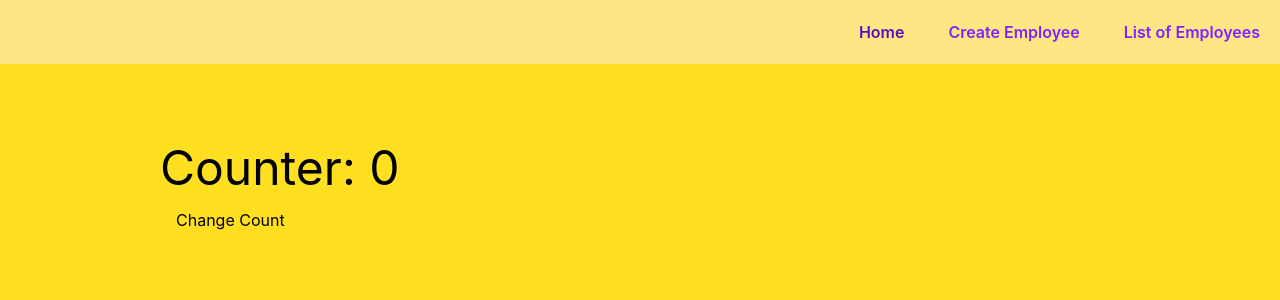
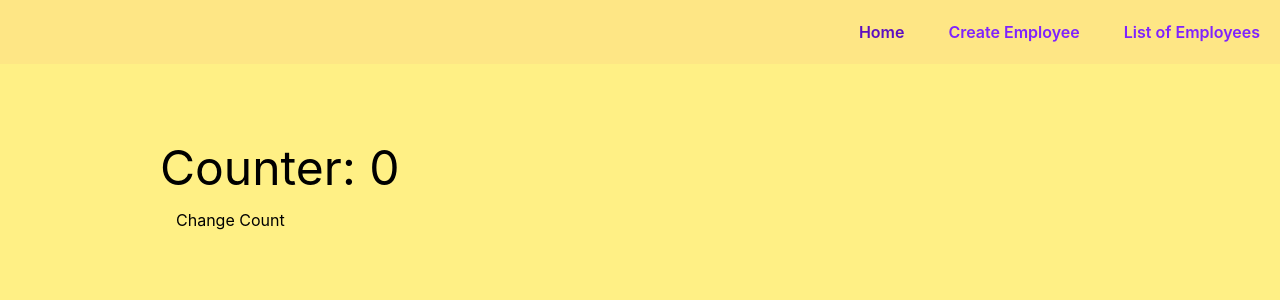
Before and after one commit to tharun-0909/Emp-App, a React app in the folder frontend/: page / in a window 1280 px wide. Shown: the top 300 px of the page. Built offline with nearby package versions, Linux system fonts and the light colour scheme; the HTML template or start-up script is replaced by a standard one.

Commit message:
Update RootLayout.jsx

```diff
--- a/frontend/src/components/RootLayout.jsx
+++ b/frontend/src/components/RootLayout.jsx
@@ -3,7 +3,7 @@ import { Outlet } from 'react-router'
 
 function RootLayout() {
   return (
-    <div className='bg-yellow-300'>
+    <div className='bg-yellow-200'>
         <Header />
         <div className='min-h-screen mx-0 sm:mx-5 md:mx-10 lg:mx-20 p-20'>
             <Outlet />
```
